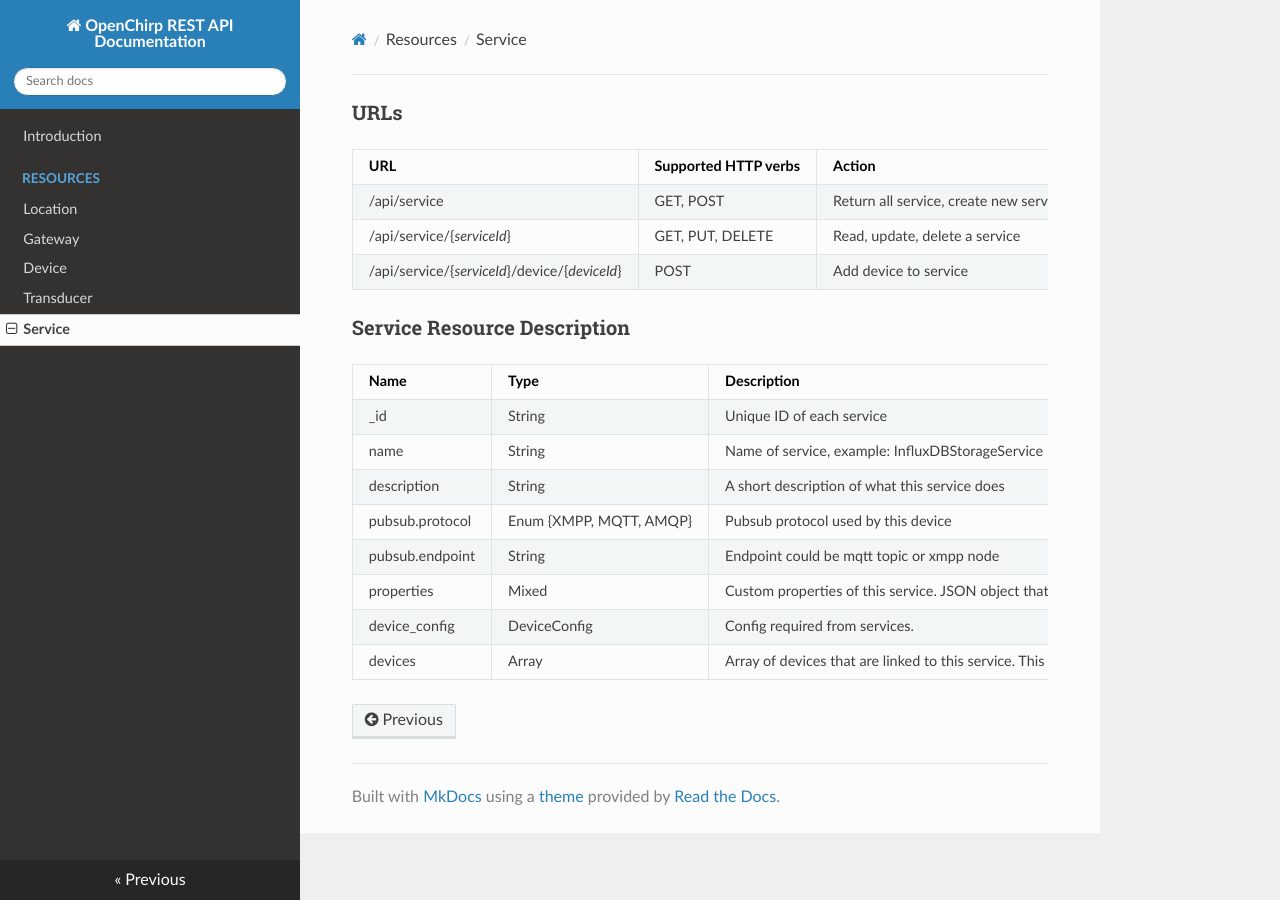
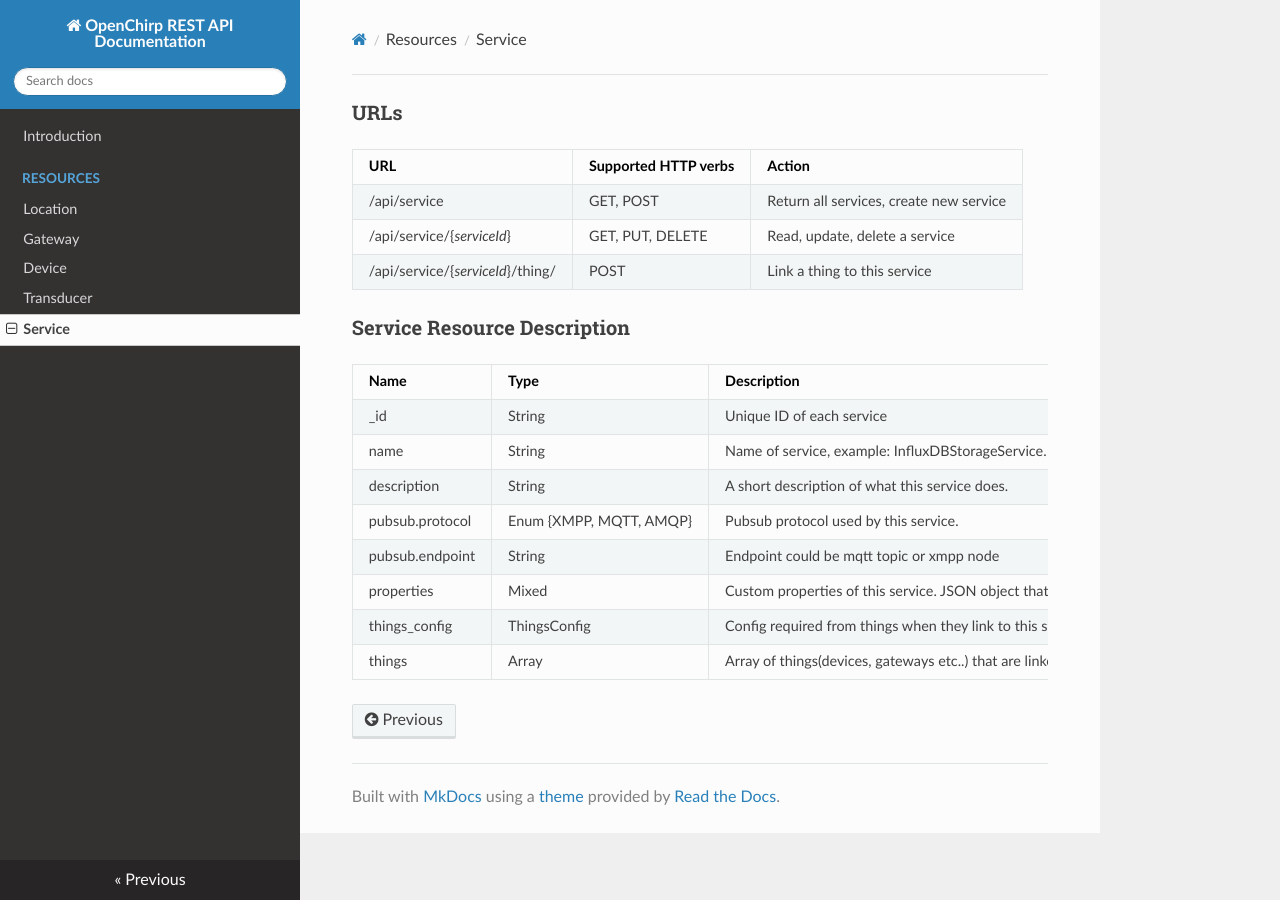
Before and after one commit to OpenChirp/openchirp_rest, an MkDocs documentation site: the page built from documentation/docs/service.md, in a window 1280 px wide. Built offline with MkDocs 1.6.1, drawn with Linux system fonts in a browser that asks for light colours; nearby versions of some CDN libraries; old or Windows-style settings are respelled for this version of MkDocs.

Commit message:
Service and Transducer support

```diff
--- a/documentation/docs/service.md
+++ b/documentation/docs/service.md
@@ -2,19 +2,19 @@
 
 |URL | Supported HTTP verbs| Action
 |:----------|:-------|:-------------|
-|/api/service | GET, POST| Return all service, create new service|
+|/api/service | GET, POST| Return all services, create new service|
 |/api/service/{*serviceId*} | GET, PUT, DELETE| Read, update, delete a service|
-|/api/service/{*serviceId*}/device/{*deviceId*} | POST | Add device to service |
+|/api/service/{*serviceId*}/thing/ | POST | Link a thing to this service |
 
 ### Service Resource Description
 
 | Name | Type | Description | Required | Default|
 |:----------|:-----|:------------|:----|:--------|
 |_id| String| Unique ID of each service| Auto-generated| - |
-|name | String| Name of service, example: InfluxDBStorageService | Yes| - |
-|description| String| A short description of what this service does | Yes | - |
-|pubsub.protocol| Enum {XMPP, MQTT, AMQP}| Pubsub protocol used by this device | No |MQTT|
+|name | String| Name of service, example: InfluxDBStorageService.| Yes| - |
+|description| String| A short description of what this service does.| Yes | - |
+|pubsub.protocol| Enum {XMPP, MQTT, AMQP}| Pubsub protocol used by this service. | No |MQTT|
 |pubsub.endpoint| String| Endpoint could be mqtt topic or xmpp node| No |-|
 |properties | Mixed| Custom properties of this service. JSON object that can include any number of key-value pairs| No|-|
-|device_config|DeviceConfig| Config required from services. | No | -
-|devices|Array| Array of devices that are linked to this service. This data is maintained by the database and returned in a GET request| No |-|
+|things_config|ThingsConfig| Config required from things when they link to this service. | No | -
+|things|Array| Array of things(devices, gateways etc..) that are linked to this service. This data is maintained by the database and returned in a GET request| No |-|
```
